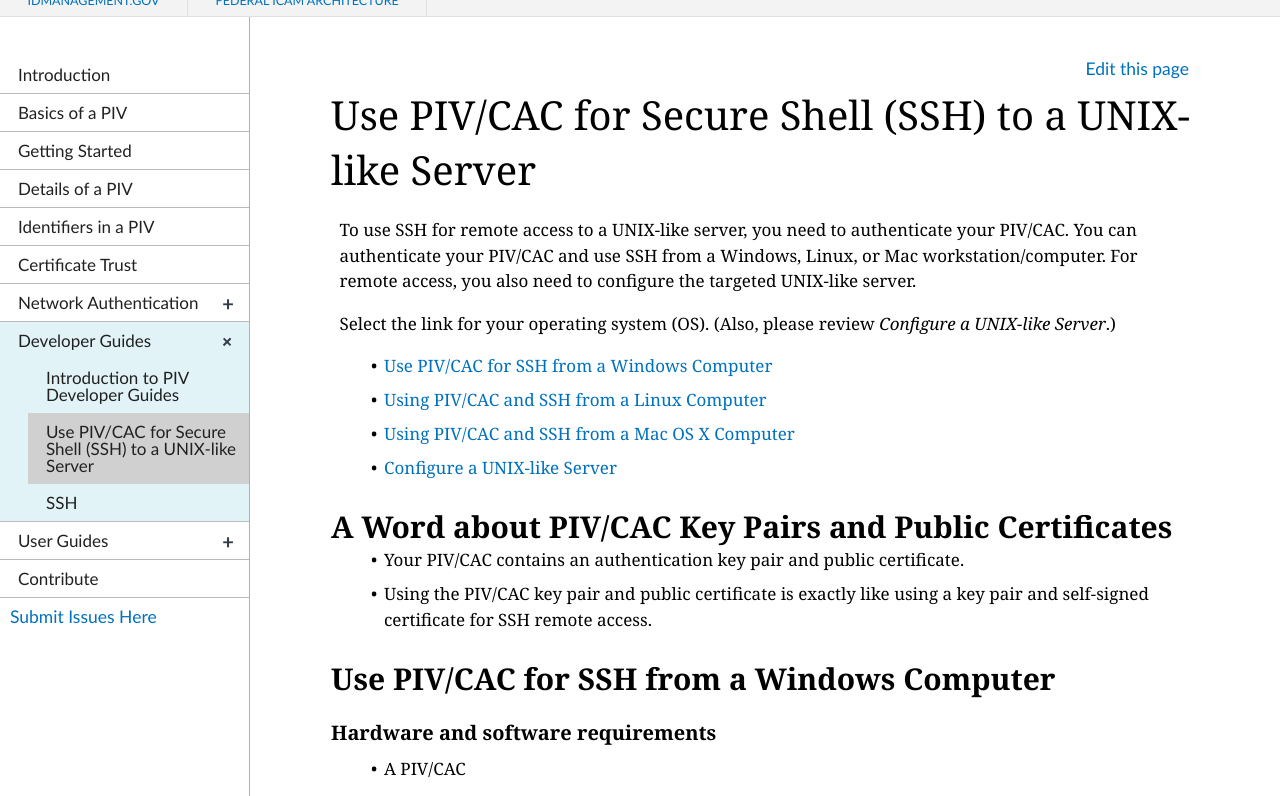
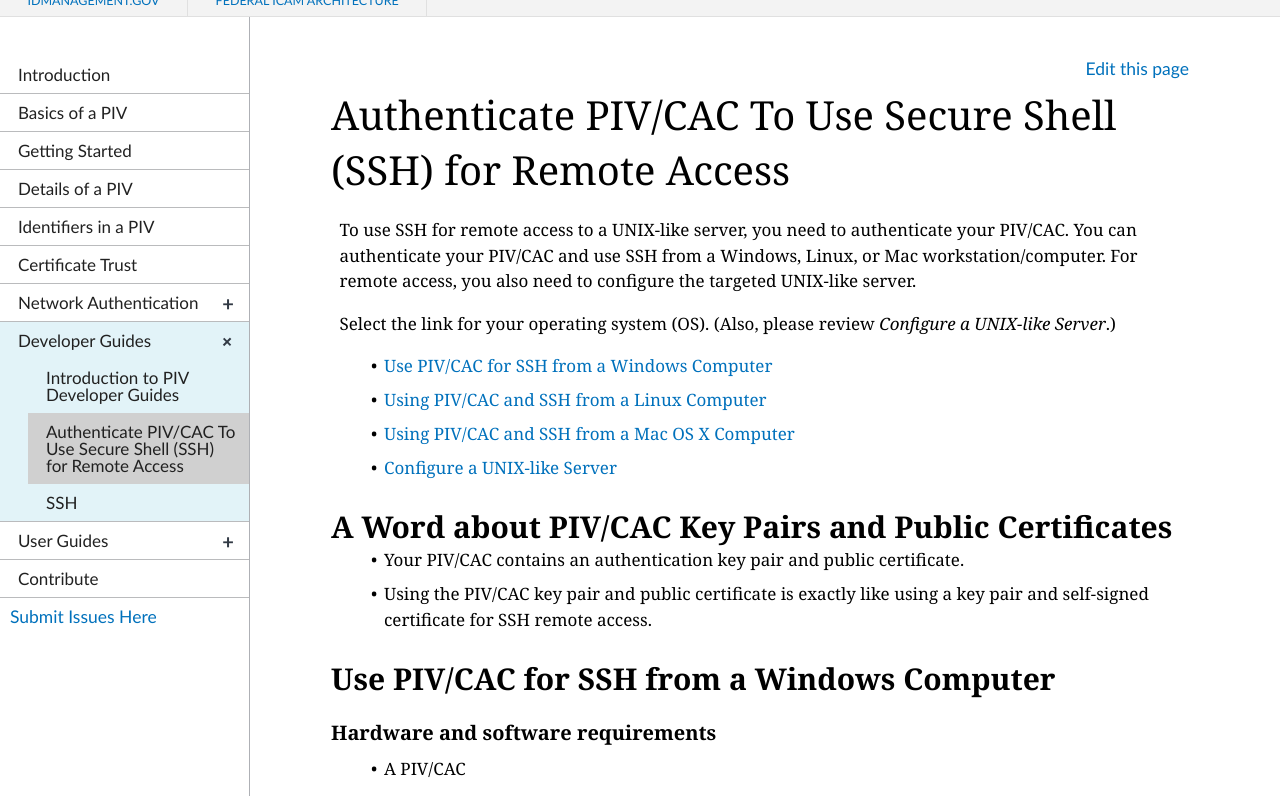
Before and after one commit to GSA/piv-guides, a Jekyll site: the page built from _devconfig/ssh-all.md, in a window 1280 px wide and 900 px high, cut to the strip 104-900 px from the top of the window. Built offline with Jekyll 4.4.1, drawn with Linux system fonts in a browser that asks for light colours; nearby versions of some CDN libraries.

Commit message:
Create ssh-all.md

```diff
--- a/_devconfig/ssh-all.md
+++ b/_devconfig/ssh-all.md
@@ -1,6 +1,6 @@
 ---
 layout: default
-title: Use PIV/CAC for Secure Shell (SSH) to a UNIX-like Server
+title: Authenticate PIV/CAC To Use Secure Shell (SSH) for Remote Access
 permalink: /devconfig/ssh-all
 collection: devconfig
 ---
@@ -65,7 +65,7 @@ These steps will help you to:
   7. To ensure that this is the correct certificate, click on **Click here to view certificate properties &gt; Details**.
   8. Locate and click on **Enhanced Key Usage**. You should see the **Smart Card Logon**. (This means that the certificate is the right type.) Then, click on **OK** to close the window.
 
-  > _**Note:**  If multiple certificates exist, you may want to clear the expired or revoked certificates._
+  > ***Note:**  If multiple certificates exist, you may want to clear the expired or revoked certificates.*
 
   9. Click on the **Smart Card certificate** to highlight it. Then click on **OK** and **Close**.
 
```
